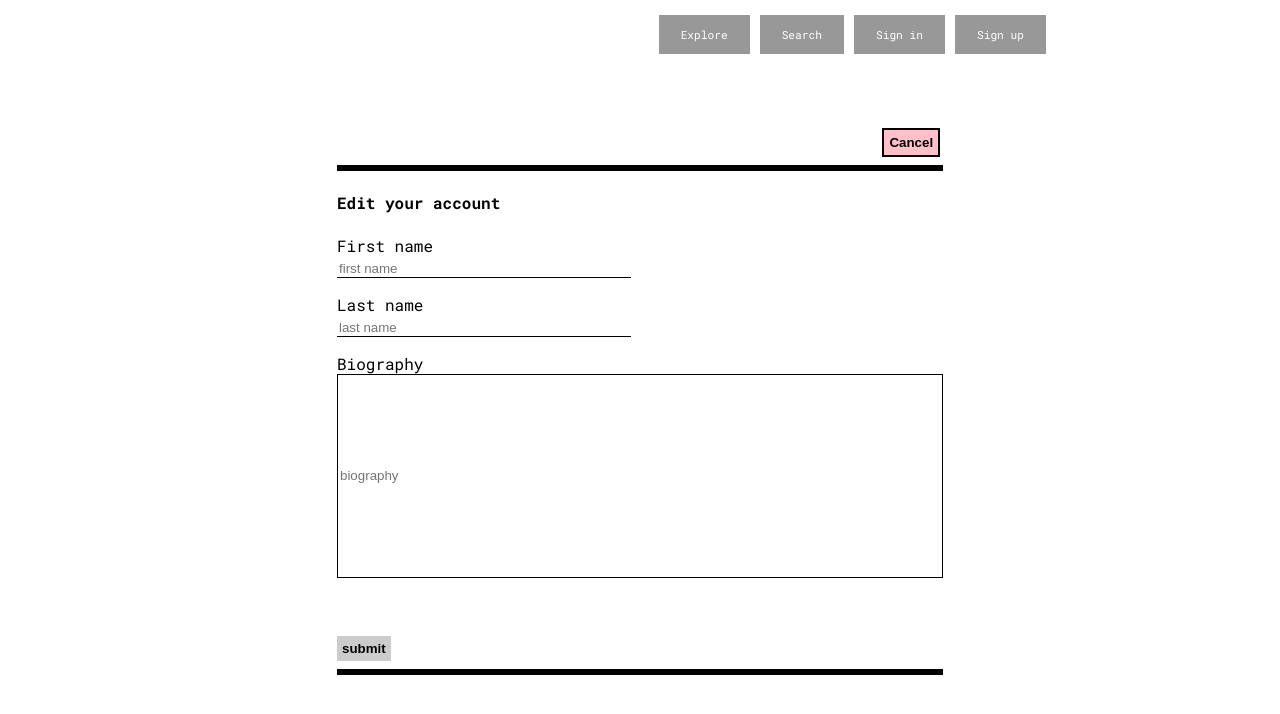
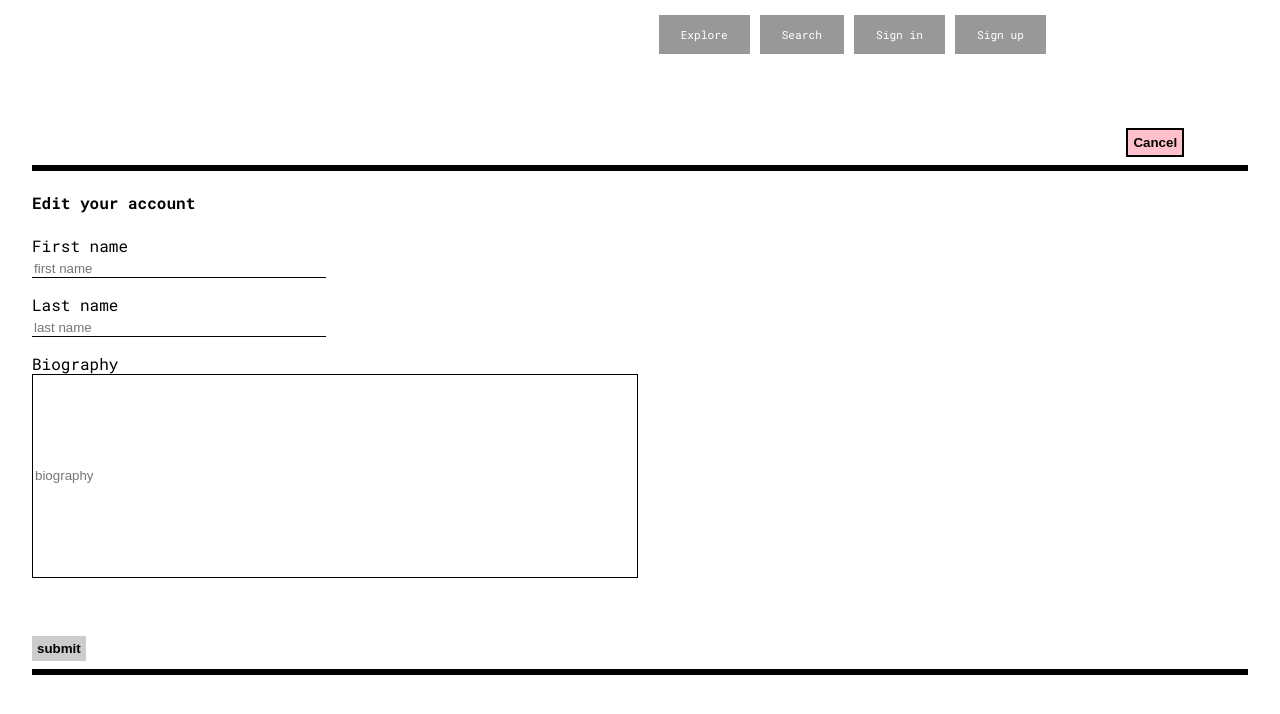
Before and after one commit to softscienceprojects/Curatorial_frontend, a React (Create React App) app: page /users/1/edit in a window 1280 px wide. Shown: the top 714 px of the page. Built offline with nearby package versions, Linux system fonts and the light colour scheme; no server answers.

Commit message:
width of article to vw

```diff
--- a/src/App.css
+++ b/src/App.css
@@ -21,7 +21,7 @@ article {
   padding-top: 8rem;
   padding-bottom: 2rem;
   max-width: 900px;
-  min-width: 20rem;
+  min-width: 95vw;
 }
 
 #error-handle {
@@ -285,7 +285,10 @@ button.removeArtwork {
 }
 
 button.likeExhibition {
-  background-color:beige;
+  font-size: 1rem;
+  background-color:inherit;
+  border: 0;
+  font-family: inherit;
 }
 
 button.danger {
```
